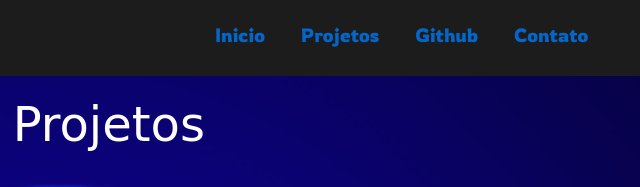
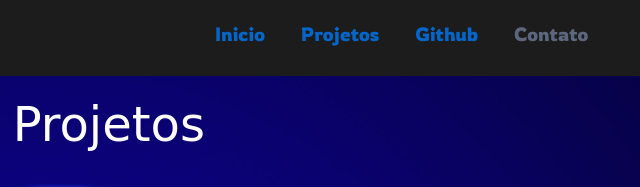
Before and after one commit to GabzinhoHD/Portfolio-CG, a plain HTML site: page Projetos.html in a window 1280 px wide. Shown: the top 187 px of the page, 602-1242 px from the left. Drawn offline with nearby package versions, Linux system fonts and the light colour scheme; a web font is replaced by a local one.

Commit message:
Add files via upload

```diff
--- a/Projetos.html
+++ b/Projetos.html
@@ -18,7 +18,7 @@
                 <a href="index.html" class="btn-card"><li>Inicio</li></a>
                 <a href="Projetos.html" class="btn-card"><li>Projetos</li></a>
                 <a href="https://github.com/GabzinhoHD" class="btn-card"><li>Github</li><a>
-                <a class="contato" href="https://www.linkedin.com/in/gabriel-santos-cardozo-6492bb312/" class="btn-card"><li>Contato</li></a>
+                <a href="https://www.linkedin.com/in/gabriel-santos-cardozo-6492bb312/" class=" contato btn-card"><li>Contato</li></a>
             </ul>
         </div>
     </header>
--- a/assets/style/index.css
+++ b/assets/style/index.css
@@ -141,7 +141,6 @@ p {
     align-items: center;
     margin: 0 auto;
     font-size: 1.5rem;
-    font-family: var(--fonte-titulo);
 }
 
 .badge {
--- a/assets/style/projeto.css
+++ b/assets/style/projeto.css
@@ -56,6 +56,11 @@ li {
 
 a {
     color: var(--true-blue);
+}
+
+.contato {
+    color: var(--paynes-gray);
+    font-size: 1.4rem;
 }
 
 a :hover{
@@ -146,8 +151,3 @@ body {
     overflow-x: hidden;
     color: var(--branco)
 };
-
-.contato {
-    color: var(--paynes-gray);
-    font-size: 1.4rem;
-}
```
